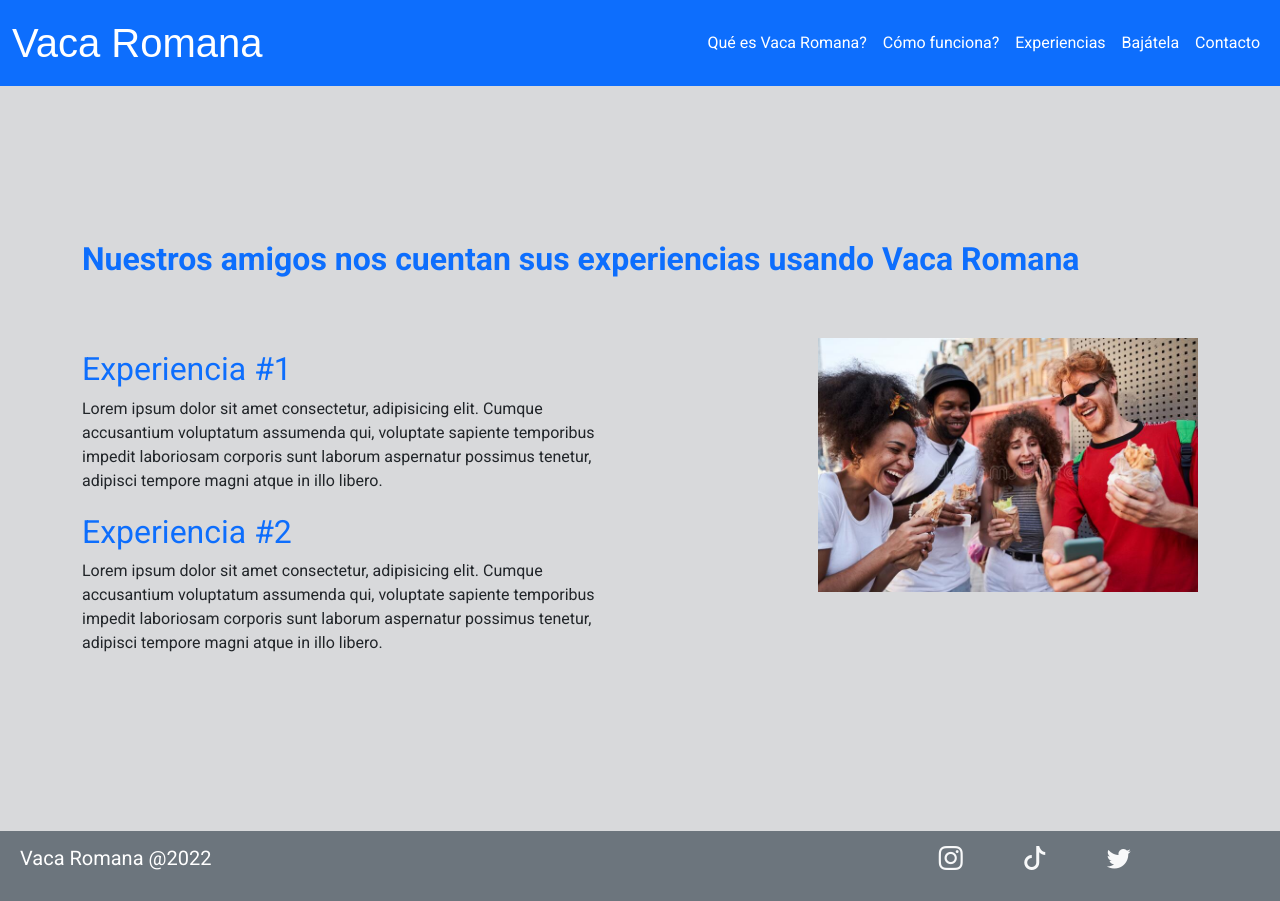
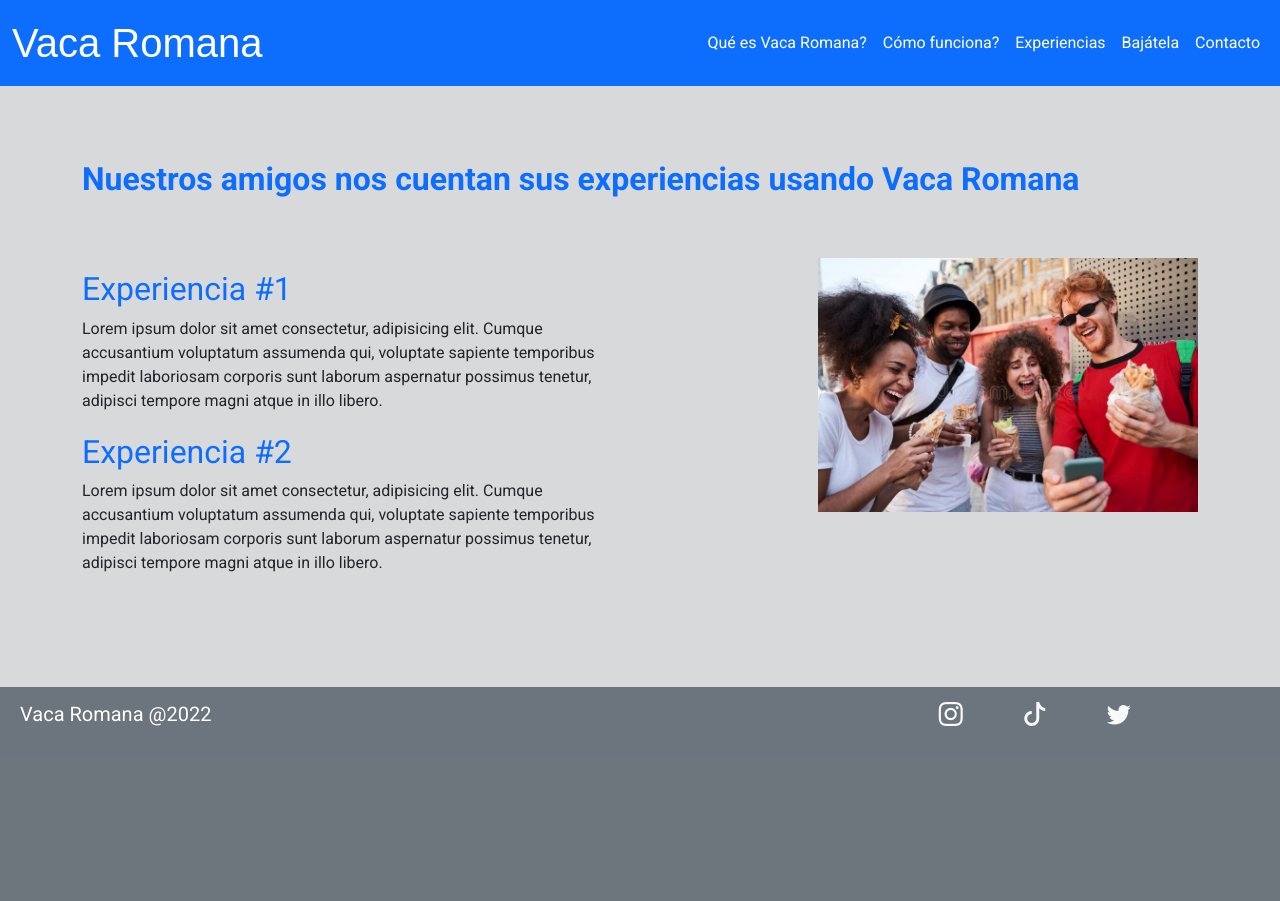
Before and after one commit to Jdlcoder/vacaRomana, a plain HTML site: page pages/experiencias.html in a window 1280 px wide. After the commit the page ends 800 px from the top, so only its background shows below. Drawn offline with nearby package versions, Linux system fonts and the light colour scheme; files that its build step writes are made by us from their sources; a web font is replaced by a local one.

```diff
--- a/scss/_experiencias.scss
+++ b/scss/_experiencias.scss
@@ -1,4 +1,4 @@
 #experiencias__main {
-    padding-top: 15em;
-    padding-bottom: 9em;
+    padding-top: 10em;
+    padding-bottom: 5em;
 }
```
